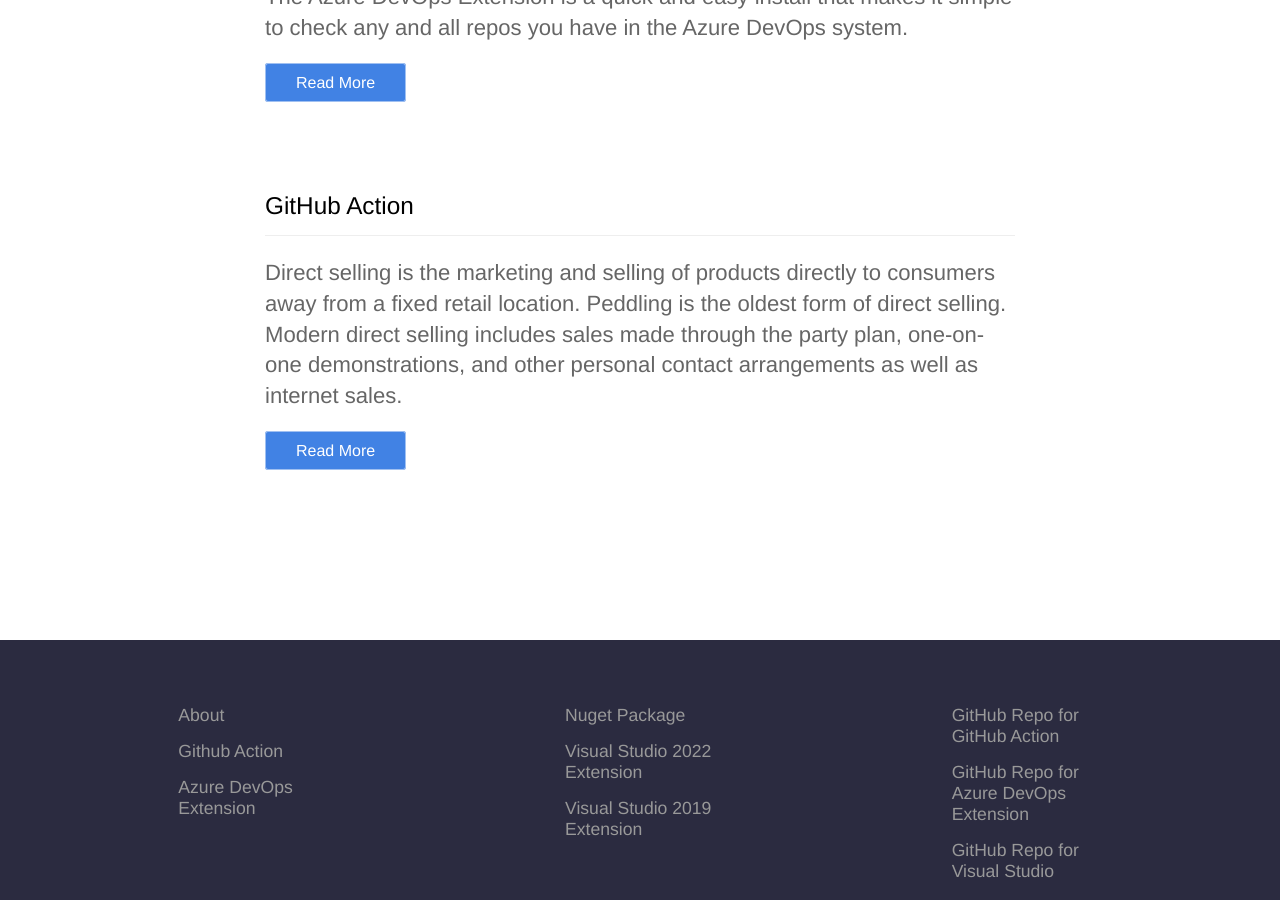
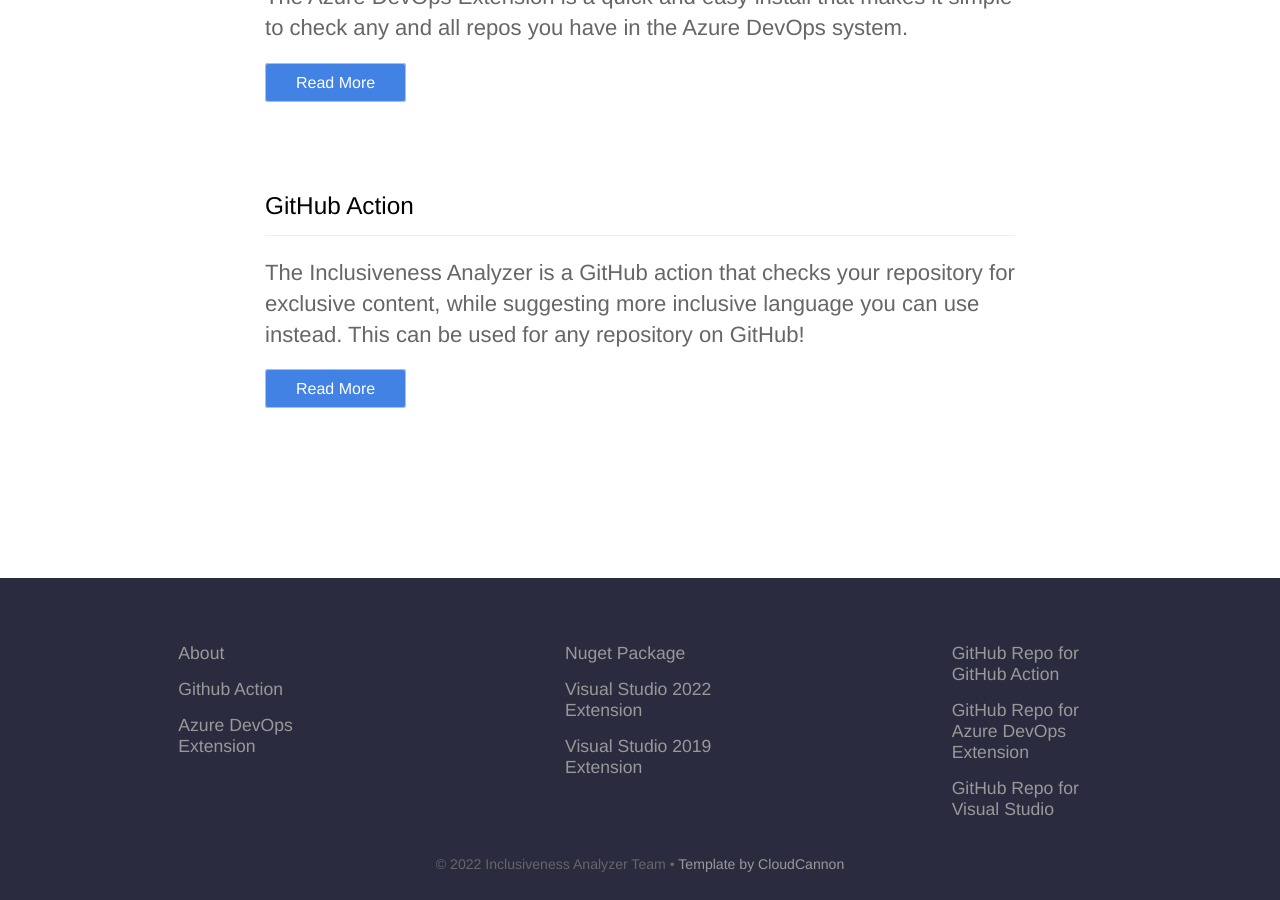
Before and after one commit to microsoft/InclusivenessAnalyzer, a Jekyll site: the page built from docs/blog/index.html, in a window 1280 px wide and 900 px high, scrolled down 1163 px. Built offline with Jekyll 4.4.1, drawn with Linux system fonts in a browser that asks for light colours; the list of posts is cut into pages by our own code; some of the changed lines change nothing that is shown.

Commit message:
Update 2022-01-01-githubaction.md

```diff
--- a/docs/_posts/2022-01-01-githubaction.md
+++ b/docs/_posts/2022-01-01-githubaction.md
@@ -6,30 +6,10 @@
 author_staff_member: merill
 ---
 
-Direct selling is the marketing and selling of products directly to consumers away from a fixed retail location. Peddling is the oldest form of direct selling. Modern direct selling includes sales made through the party plan, one-on-one demonstrations, and other personal contact arrangements as well as internet sales.
+The Inclusiveness Analyzer is a GitHub action that checks your repository for exclusive content, while suggesting more inclusive language you can use instead. This can be used for any repository on GitHub!
 
-![Checkmate](https://source.unsplash.com/random/1500x1145)
+To install, follow the link. Select the latest version (beta testing has occurred!), and you can insert the code into your .yml file. Happy Coding!
 
-## Textbook definition
+![image](https://user-images.githubusercontent.com/113735277/191857025-2c4d9907-c341-45b8-8506-168e78399ec7.png)
 
-A textbook definition is: "The direct personal presentation, demonstration, and sale of products and services to consumers, usually in their homes or at their jobs."
-
-## How effective is direct selling?
-
-Industry representative, the World Federation of Direct Selling Associations (WFDSA), reports that its 59 regional member associations accounted for more than US$183 billion in retail sales in 2014, through the activities of more than 62 million independent sales representatives. The United States Direct Selling Association (DSA) reported that in 2000, 55% of adult Americans had at some time purchased goods or services from a direct selling representative and 20% reported that they were currently(6%) or had been in the past(14%) a direct selling representative.
-
-![Office](https://source.unsplash.com/random/1500x1146)
-
-According to the WFDSA, consumers benefit from direct selling because of the convenience and service it provides, including personal demonstration and explanation of products, home delivery, and generous satisfaction guarantees. In contrast to franchising, the cost for an individual to start an independent direct selling business is typically very low with little or no required inventory or other cash commitments to begin.
-
-Most direct selling associations around the world require their members to abide by a code of conduct towards a fair partnership both with customers and salesmen...
-
-Most national direct selling associations are represented in the World Federation of Direct Selling Associations (WFDSA).
-
-## How's it different to marketing?
-
-Direct selling is distinct from direct marketing because it is about individual sales agents reaching and dealing directly with clients. Direct marketing is about business organizations seeking a relationship with their customers without going through an agent/consultant or retail outlet.
-
-Direct selling consists of two main business models: single-level marketing, in which a direct seller makes money by buying products from a parent organization and selling them directly to customers, and multi-level marketing (also known as network marketing or person-to-person marketing), in which the direct seller makes money from both direct sales to customers and by sponsoring new direct sellers and earning a commission from their efforts.
-
-![Raspberries](https://source.unsplash.com/random/1500x1147)
+[link](https://github.com/marketplace/actions/inclusiveness-analyzer): GitHub Inclusiveness Analyzer
```
